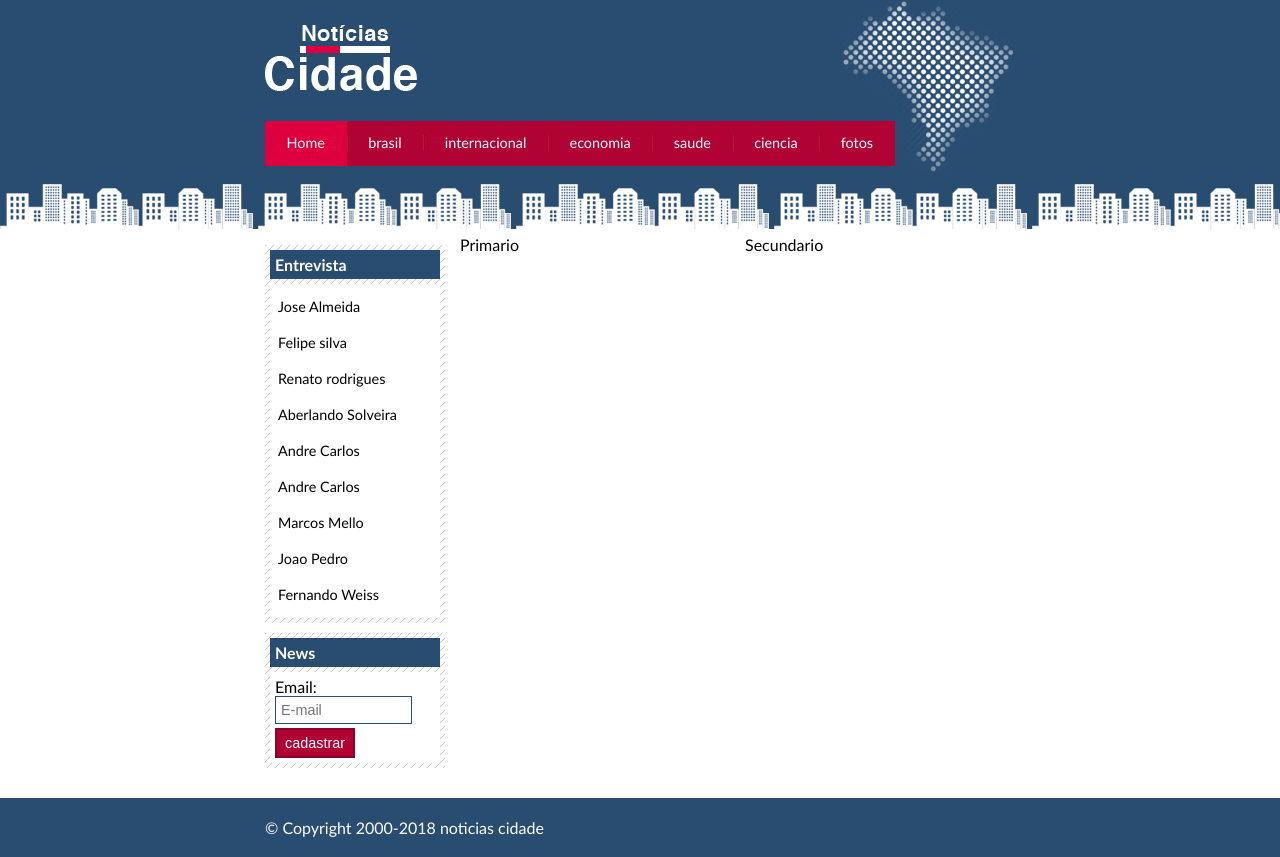
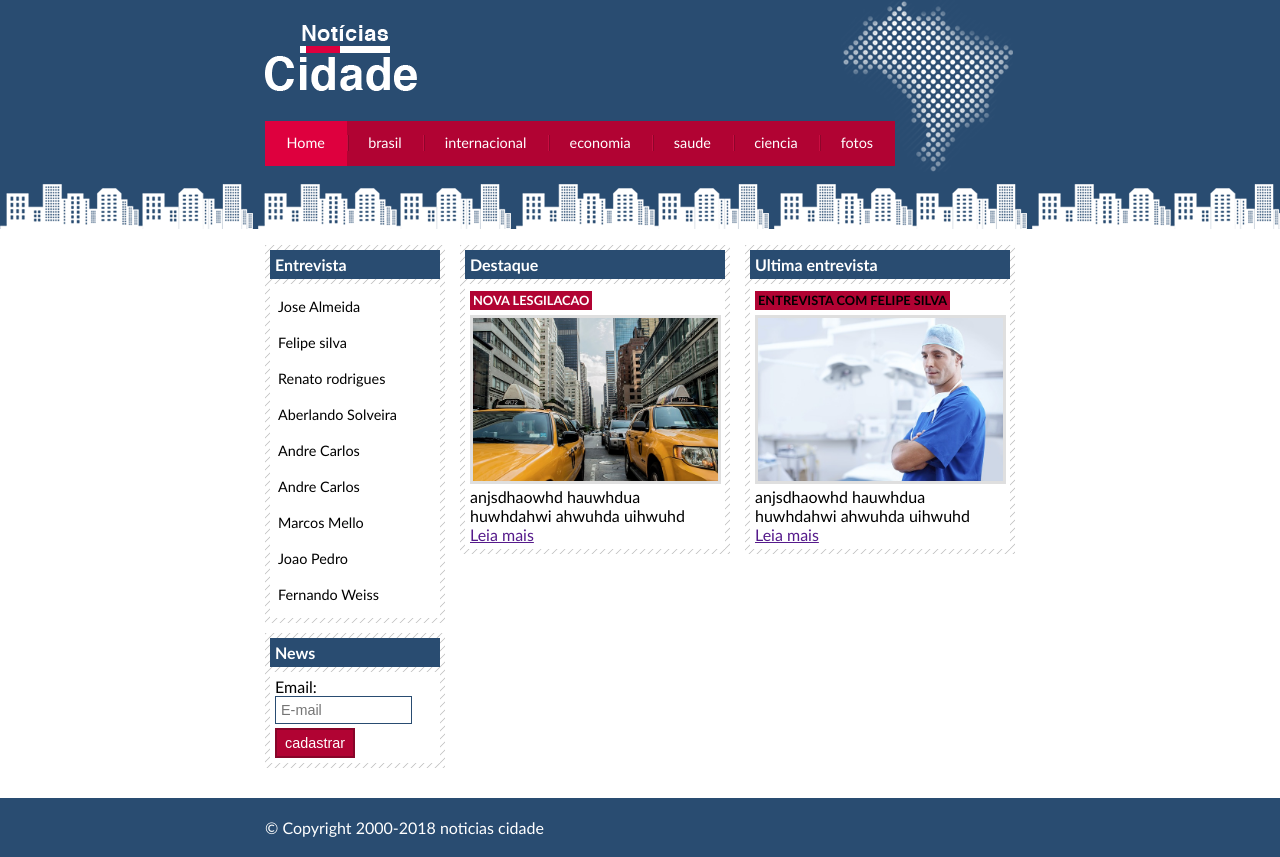
Before and after one commit to Pedro-alucard/CursoDesenvolvimentoWeb, a plain HTML site: page continuar/projeto/index.html in a window 1280 px wide. Drawn offline with Linux system fonts and the light colour scheme.

Commit message:
Adicionados conteudos a coluna de destaque e ultima entrevista.

```diff
--- a/continuar/projeto/estilo.css
+++ b/continuar/projeto/estilo.css
@@ -138,6 +138,12 @@ h2{
     padding: 5px;
 }
 
+.conteudo-lateral, .conteudo-secundario, .conteudo-primario{
+    background: #fff;
+    padding: 5px;
+    margin-top:5px;
+}
+
 
 /*Formatando as conteudos das caixas laterais*/
 
@@ -183,15 +189,46 @@ h2{
     border: 2px solid #870529;
     padding: 5px;
 }
+/*Formatando as caixas do conteudo secundario*/
+
+/*formatar imagens*/
+
+
+img.imagem-principal
+{
+    width: 98%;
+    border: 3px solid #dfdfdf;
+}
+
+/*formatar cabecalhos*/
+
+h3
+{
+    line-height: 13px;
+    text-transform: uppercase;
+    display: inline-block ;
+    font-size: 0.8em;
+    padding: 3px;
+    background: #b10333;
+}
+
+.destaque h3
+{
+    color: #fff;
+    margin-bottom: 5px;
+}
+
+.ultima-entrevista h3
+{
+    color:black;
+    margin-bottom: 5px;
+}
+
 
 
 /*rodape*/
 
-.conteudo-lateral{
-    background: #fff;
-    padding: 5px;
-    margin-top:5px;
-}
+
 
 #container-rodape
 {
--- a/continuar/projeto/index.html
+++ b/continuar/projeto/index.html
@@ -62,9 +62,62 @@
         <!--Comeco conteudo-->
         <div id="conteudo">
 
-            <div id="primario"> Primario</div>
+            <!--Comeco primario-->
+            <div id="primario">
 
-            <div id="secundario">Secundario</div>
+                <div class="caixa destaque">
+
+                    <h2>Destaque</h2>
+
+                    <div class="conteudo-secundario">
+
+                        <h3>Nova lesgilacao</h3>
+
+                        <img class="imagem-principal" src="imagens/taxi.jpg" width="100%">
+
+                        <p>
+                            anjsdhaowhd hauwhdua huwhdahwi
+                            ahwuhda uihwuhd
+                        </p>
+
+                        <a href="">Leia mais</a>
+
+                    </div>
+
+                </div>
+
+
+            </div>
+            <!--Fim do primario-->
+
+
+            <!--Comeco Secundario-->
+            <div id="secundario">
+
+                <div class="caixa ultima-entrevista">
+
+                    <h2>Ultima entrevista</h2>
+
+                    <div class="conteudo-primario">
+
+                        <h3>Entrevista com Felipe silva</h3>
+
+                        <img class="imagem-principal" src="imagens/doutor.jpg" width="100%">
+
+                        <p>
+                            anjsdhaowhd hauwhdua huwhdahwi
+                            ahwuhda uihwuhd
+                        </p>
+
+                        <a href="">Leia mais</a>
+
+                    </div>
+
+                </div>
+
+
+            </div>
+            <!--Fim secundario-->
 
             <!--Comeco Lateral-->
             <div id="lateral">
```
